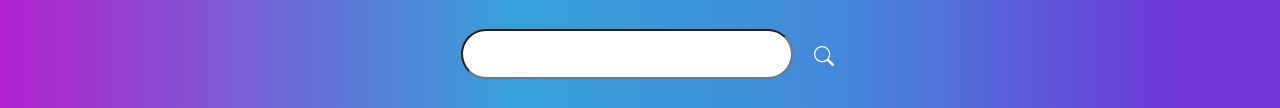
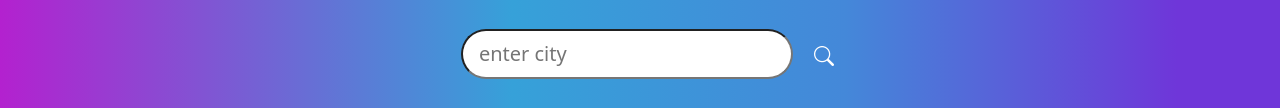
Before and after one commit to cjtakhar/wander, a website: page index.html in a window 1280 px wide. Shown: the part 181-289 px from the top of the page. Drawn offline with nearby package versions, Linux system fonts and the light colour scheme; a web font is replaced by a local one.

Commit message:
Update index.html

```diff
--- a/index.html
+++ b/index.html
@@ -41,7 +41,7 @@
     <section>
          <div class="form d-flex justify-content-center align-items-center ms-3">
             <form autocomplete=off>
-            <input id="city" type="text" class="form-control-lg rounded-pill px-3 ms-3" id="cityName" aria-describedby="searchBar">
+            <input id="city" type="text" class="form-control-lg rounded-pill px-3 ms-3" aria-describedby="searchBar" placeholder="enter city">
             <button id="button" type="submit" class="btn btn-lg btn-search"><i class="bi bi-search"></i></button>
             </form>
         </div>
```
